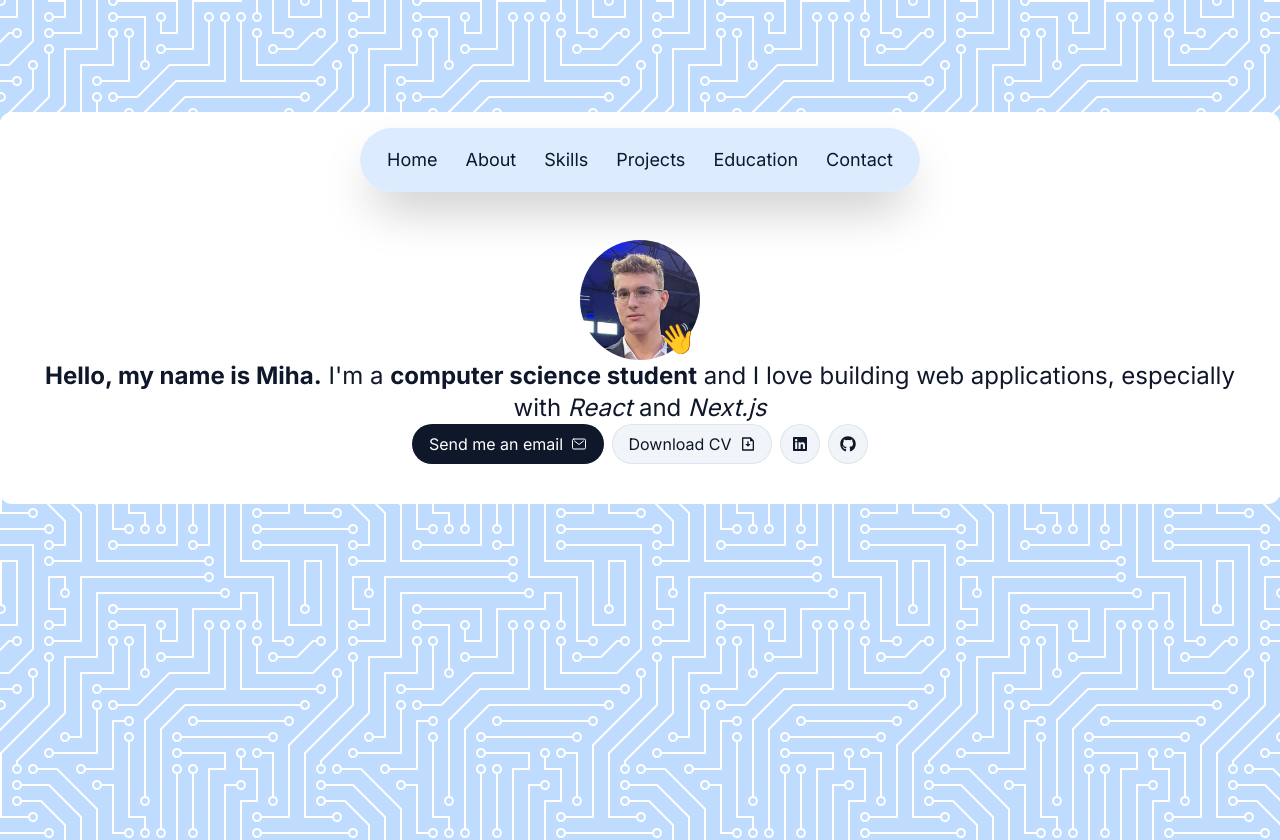
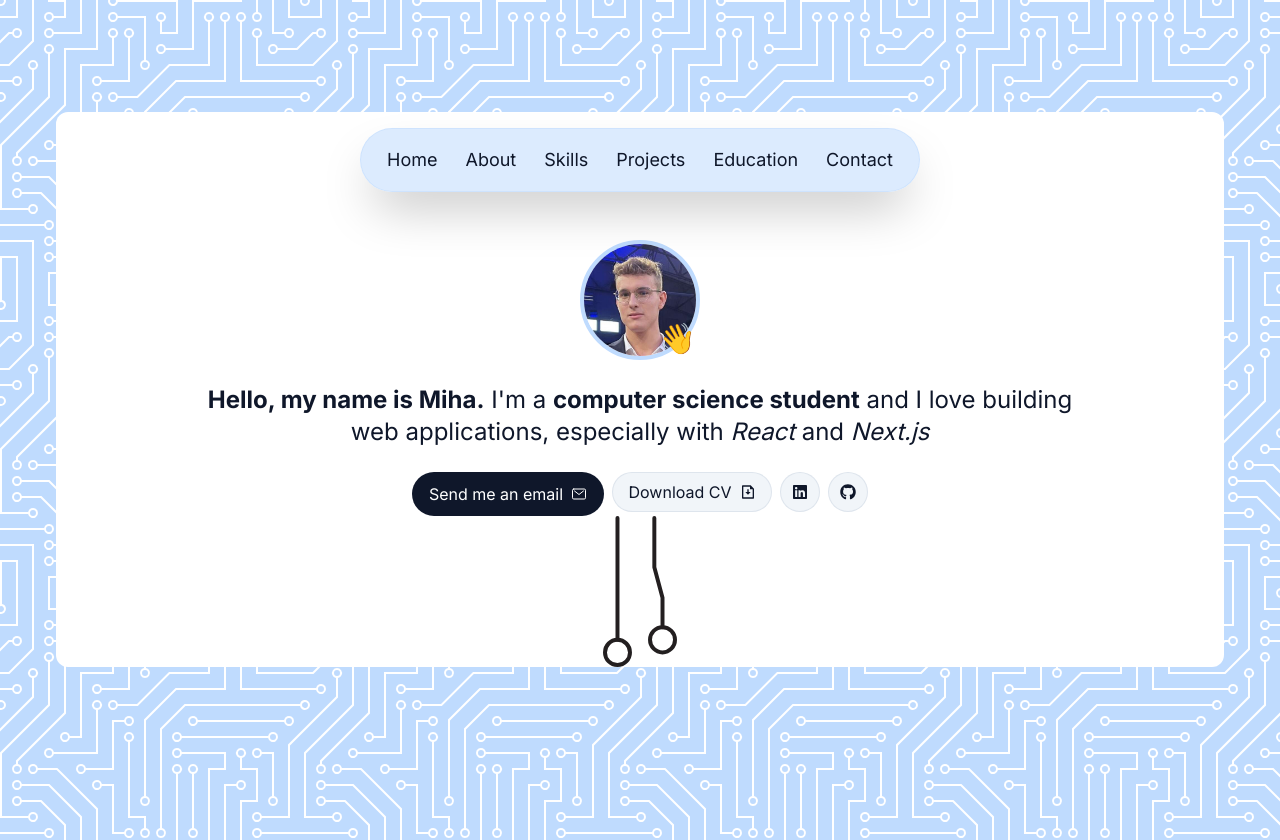
Before and after one commit to MhcVintar/portfolio, a Next.js app: page / in a window 1280 px wide. Shown: the top 840 px of the page. Built offline with nearby package versions, Linux system fonts and the light colour scheme.

Commit message:
some more progress

```diff
--- a/src/app/page.tsx
+++ b/src/app/page.tsx
@@ -1,10 +1,12 @@
 import About from "@/components/about";
 import Home from "@/components/home";
+import SectionDivider from "@/components/section-divider";
 
 export default function HomePage() {
   return (
-    <main className="mt-28 flex max-w-[80rem] flex-col items-center rounded-xl bg-white p-10 pt-32">
+    <main className="mt-28 flex max-w-[80rem] flex-col items-center rounded-xl bg-white px-36 pt-32">
       <Home />
+      <SectionDivider />
       {/* <About /> */}
     </main>
   );
--- /dev/null
+++ b/src/components/framer-motion-wrappers.ts
@@ -0,0 +1,4 @@
+import { motion } from "framer-motion";
+import Image from "next/image";
+
+export const MotionImage = motion(Image);
--- a/src/components/header.tsx
+++ b/src/components/header.tsx
@@ -39,7 +39,7 @@ export default function Header() {
       animate={{ x: "-50%", y: 0, opacity: 1 }}
     >
       <nav>
-        <ul className="flex h-16 w-[35rem] items-center justify-center gap-y-2 rounded-full bg-blue-100 bg-opacity-95 text-lg shadow-2xl">
+        <ul className="flex h-16 w-[35rem] items-center justify-center gap-y-2 rounded-full border border-blue-200 border-opacity-50 bg-blue-100 bg-opacity-95 text-lg shadow-2xl">
           {links.map((link, index) => (
             <li key={index}>
               <Link
--- a/src/components/home.tsx
+++ b/src/components/home.tsx
@@ -1,31 +1,39 @@
 "use client";
 
 import picture from "@public/portrait.jpg";
-import Image from "next/image";
 import Link from "next/link";
 import { useState } from "react";
 import { FaGithub, FaLinkedin } from "react-icons/fa";
 import { IoMailOpenOutline, IoMailOutline } from "react-icons/io5";
 import { RiFileDownloadLine } from "react-icons/ri";
 import { motion } from "framer-motion";
+import { MotionImage } from "./framer-motion-wrappers";
 
 export default function Home() {
   const [isHovered, setIsHovered] = useState(false);
 
   return (
-    <div className="flex flex-col items-center text-center">
-      <div className="relative">
-        <Image
+    <div className="flex w-[55rem] flex-col items-center text-center">
+      <div className="group relative transition hover:scale-110">
+        <MotionImage
           src={picture}
           alt="Miha portrait"
           height="120"
           width="120"
           quality={95}
-          className="rounded-full"
+          className="rounded-full border-4 border-blue-200"
+          initial={{ opacity: 0, scale: 0 }}
+          animate={{ opacity: 1, scale: 1 }}
+          transition={{
+            type: "tween",
+            duration: 0.2,
+          }}
         />
-        <span className="absolute bottom-1 right-1 text-3xl">👋</span>
+        <span className="absolute bottom-1 right-1 text-3xl transition group-hover:rotate-[30deg]">
+          👋
+        </span>
       </div>
-      <h1 className="text-2xl">
+      <h1 className="py-6 text-2xl">
         <b>Hello, my name is Miha.</b> I'm a <b>computer science student</b> and
         I love building web applications, especially with <i>React</i> and{" "}
         <i>Next.js</i>
@@ -40,7 +48,7 @@ export default function Home() {
             href="#contact"
             onPointerEnter={() => setIsHovered(true)}
             onPointerLeave={() => setIsHovered(false)}
-            className="flex h-10 w-48 cursor-pointer items-center justify-center gap-x-2 rounded-full bg-slate-900 text-white
+            className="flex h-11 w-48 cursor-pointer items-center justify-center gap-x-2 rounded-full bg-slate-900 text-white
               transition hover:scale-105 hover:bg-slate-950"
           >
             Send me an email{" "}
@@ -48,7 +56,7 @@ export default function Home() {
           </Link>
         </li>
         <li>
-          {/* TODO: add the CV into the public folder */}
+          {/* TODO: polish up the CV.pdf */}
           <a
             href="/CV.pdf"
             download
--- a/src/components/section-divider.tsx
+++ b/src/components/section-divider.tsx
@@ -0,0 +1,6 @@
+import Image from "next/image";
+import sectionDividerSvg from "@public/section-divider.svg";
+
+export default function SectionDivider() {
+  return <Image src={sectionDividerSvg} alt="section divider" />;
+}
```
